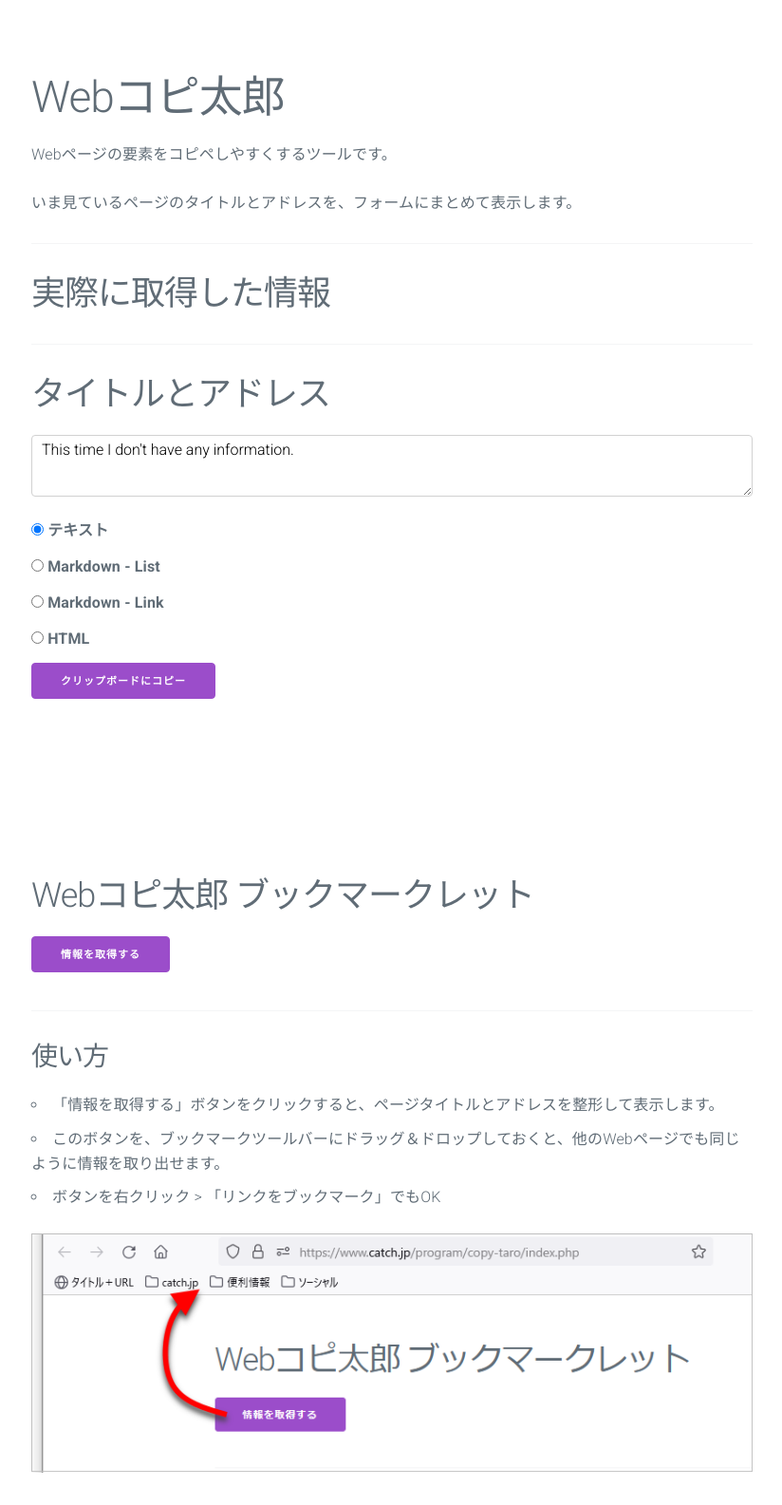
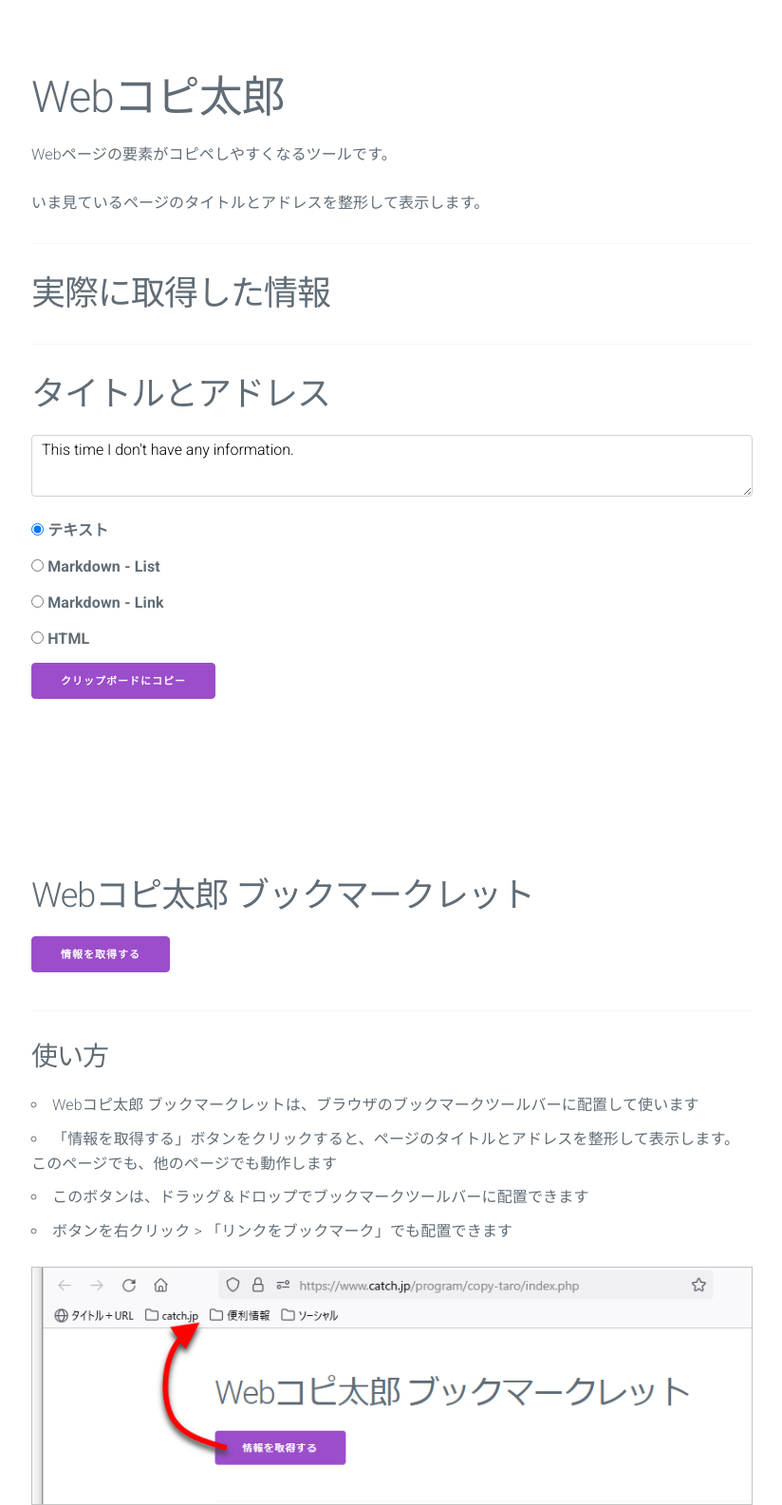
Before and after one commit to ycatch/copy-taro, a PHP site: page / in a window 1280 px wide. Shown: the top 1585 px of the page at 95% size, without its empty margins (227-1051 px from the left). Run offline with PHP 8.4, Linux system fonts and the light colour scheme; some libraries are stand-ins or nearby versions.

Commit message:
説明文を分かりやすく

```diff
--- a/index.php
+++ b/index.php
@@ -23,8 +23,8 @@
         <section class="container">
 
             <h1>Webコピ太郎</h1>
-            <p>Webページの要素をコピペしやすくするツールです。</p>
-            <p>いま見ているページのタイトルとアドレスを、フォームにまとめて表示します。</p>
+            <p>Webページの要素がコピペしやすくなるツールです。</p>
+            <p>いま見ているページのタイトルとアドレスを整形して表示します。</p>
 
             <hr>
             <h2>実際に取得した情報</h2>
@@ -37,7 +37,7 @@
                         if ($key == "title") {
                             $value = mb_convert_encoding($value, "UTF-8", "auto");
                             $pageTitle = htmlspecialchars($value, ENT_QUOTES);
-                            echo '<div>ページタイトル：<span id="pageTitle">' . rtrim($pageTitle) . '</span></div>';
+                            echo '<div>タイトル：<span id="pageTitle">' . rtrim($pageTitle) . '</span></div>';
                         } else {
                             $pageAddress = htmlspecialchars($value, ENT_QUOTES);
                             echo '<div>アドレス：<span id="pageAddress">' . rtrim($pageAddress) . '</span></div>';
@@ -69,9 +69,10 @@
 
             <h3>使い方</h3>
             <ul>
-                <li>「情報を取得する」ボタンをクリックすると、ページタイトルとアドレスを整形して表示します。</li>
-                <li>このボタンを、ブックマークツールバーにドラッグ＆ドロップしておくと、他のWebページでも同じように情報を取り出せます。</li>
-                <li>ボタンを右クリック > 「リンクをブックマーク」でもOK</li>
+                 <li>Webコピ太郎 ブックマークレットは、ブラウザのブックマークツールバーに配置して使います</li>
+                 <li>「情報を取得する」ボタンをクリックすると、ページのタイトルとアドレスを整形して表示します。このページでも、他のページでも動作します</li>
+                <li>このボタンは、ドラッグ＆ドロップでブックマークツールバーに配置できます</li>
+                <li>ボタンを右クリック > 「リンクをブックマーク」でも配置できます</li>
             </ul>
 
             <img src="./screenshot.png">
```
